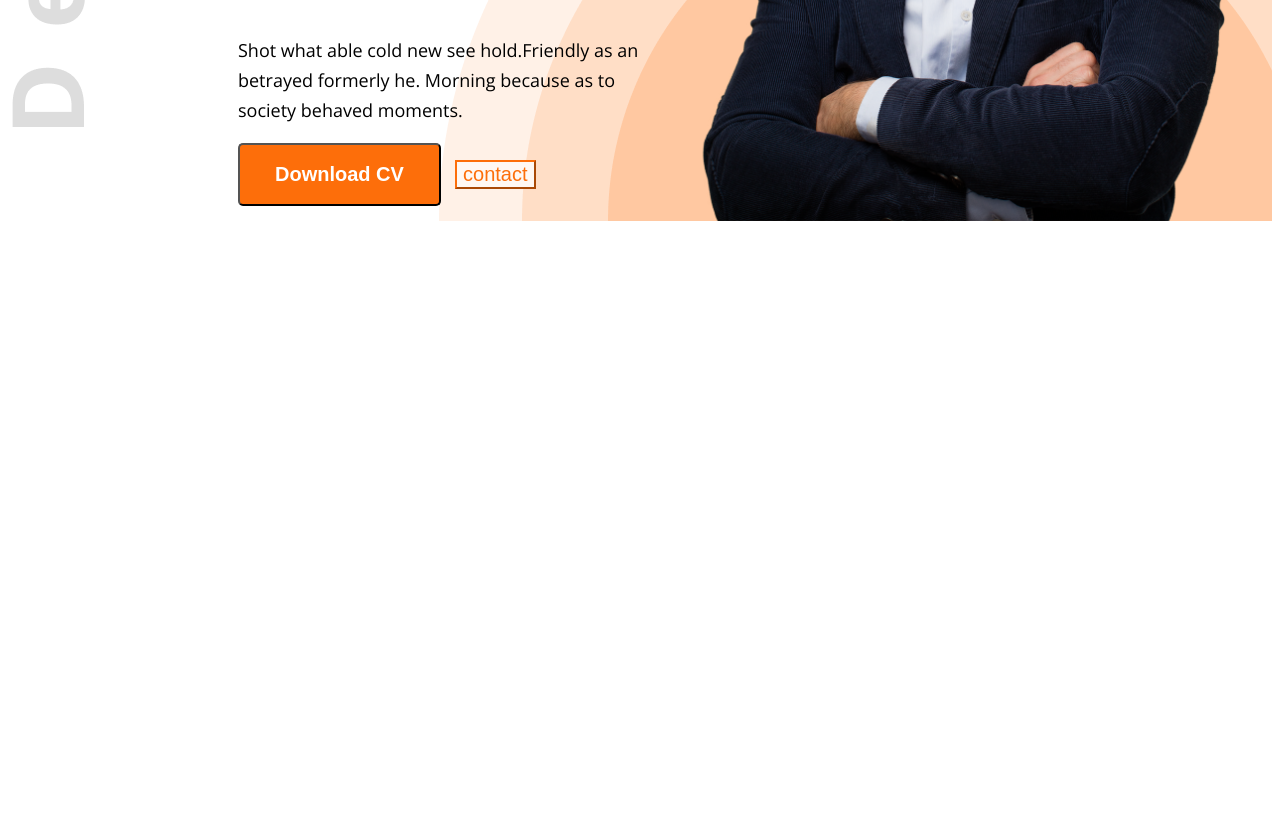
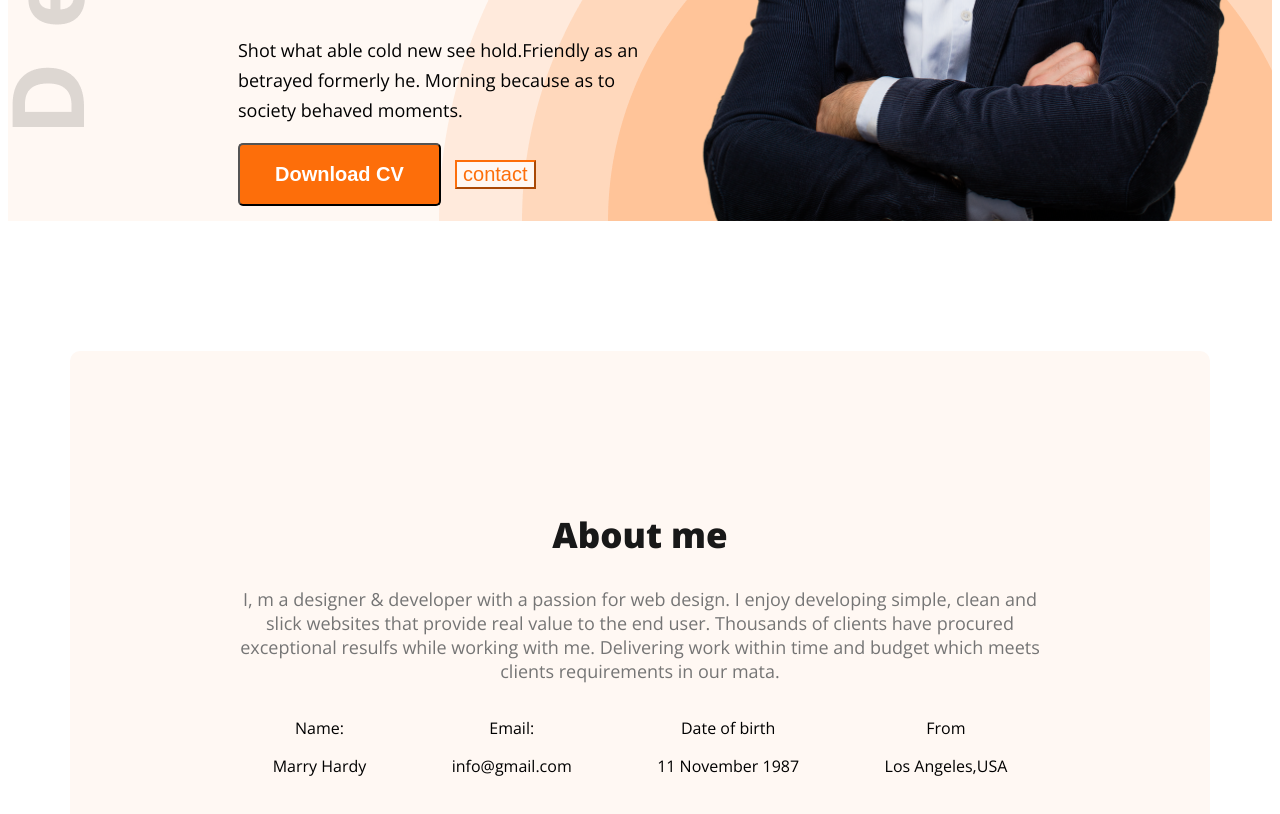
Before and after one commit to Sumaiya2065/web-deb-portfolio, a plain HTML site: page index.html in a window 1280 px wide. Shown: the part 686-1500 px from the top of the page. Before the commit the page ends 915 px from the top, so only its background shows below. Drawn offline with nearby package versions, Linux system fonts and the light colour scheme.

Commit message:
add the new coding

```diff
--- a/index.html
+++ b/index.html
@@ -10,7 +10,7 @@
     <link rel="stylesheet" href="styles/style.css">
 </head>
 <body class="open-sans-normal">
-    <header class="header">
+    <header class="header secondary-bg">
     <nav>
         <h1 class="title">Mar<span class="text-primary"> r </span>y</h1>
         <ul>
@@ -35,6 +35,31 @@
         <img class="bannar-img" src="images/hardy.png" alt="">
     </div>
     </header>
+    <main class="about">
+        <section class="about-details secondary-bg" >
+            <h1 class="about-title">About me</h1>
+            <p class="about-description">I, m a designer & developer with a passion for web design. I enjoy developing simple, clean and slick websites that provide real value to the end user. Thousands of clients have procured exceptional resulfs while working with me. Delivering work within time and budget which meets clients requirements in our mata.</p>
+            <div class="about-footer">
+                <div class="about-footer-content">
+                    <p>Name:</p>
+                    <p>Marry Hardy</p>
+                </div>
+                <div class="about-footer-content">
+                    <p>Email:</p>
+                    <p>info@gmail.com</p>
+                </div>
+                <div class="about-footer-content">
+                    <p>Date of birth</p>
+                    <p>11 November 1987</p>
+                </div>
+                <div class="about-footer-content">
+                    <p>From</p>
+                    <p>Los Angeles,USA</p>
+                </div>
+            </div>
+        </section>
+
+    </main>
 
 
 </body>
--- a/styles/style.css
+++ b/styles/style.css
@@ -10,13 +10,19 @@
 /* shared style */
     .text-primary{
         color:rgba(253, 110, 10, 1);
+
     }
+    .secondary-bg{
+        background-color:rgba(255, 248, 243, 1) ;
+    }
+
 
     /* header style */
     .header{
         background-image: url("../images/developer.png"),url("../images/header_bg.png");
         background-repeat: no-repeat;
         background-position: top left, bottom right;
+        background-color: rgba(255, 248, 243, 1);
     }
 /* nav style */
 
@@ -97,3 +103,34 @@ font-weight: 600px;
     margin:0 38px 0 230px;
 
 }
+/* about style */
+main{
+    max-width: 1140px;
+    margin:0 auto;
+}
+.about-details{
+    border-radius: 10px;
+    padding:131px 160px;
+
+    text-align: center;
+    margin-top:130px;
+
+
+}
+
+.about-title{
+    font-size:35px;
+    font-weight: 800;
+    color:rgba(24, 24, 24, 1);
+}
+.about-description{
+    color:rgba(117, 117, 117, 1);
+    font-size:18px;
+}
+.about-footer{
+    display: flex;
+    justify-content: space-around;
+}
+.about-details{
+    margin:956 230 2739 226;
+}
```
